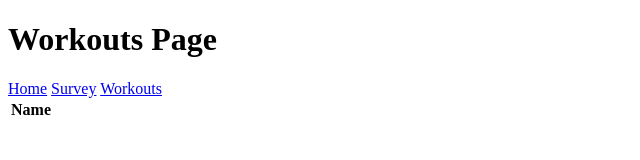
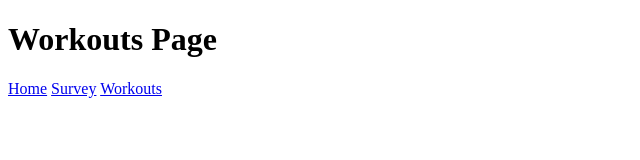
Before and after one commit to mitchellht34/LT-fitness, a website: page client/html/workouts-page.html in a window 1280 px wide. Shown: the full height of the page, 0-640 px from the left. Drawn offline with nearby package versions, Linux system fonts and the light colour scheme; no server answers.

Commit message:
fix workout table layout

```diff
--- a/client/html/workouts-page.html
+++ b/client/html/workouts-page.html
@@ -28,7 +28,7 @@
                     <thead>
                         <tr class='table-headerRow'>
                             <!-- <th >ID</th> -->
-                            <th>Name</th>
+                            <!-- <th>Name</th> -->
 
                         </tr>
                     </thead>
```
Also changed, not shown: client/js/workouts-page.js (line endings or trailing spaces).
